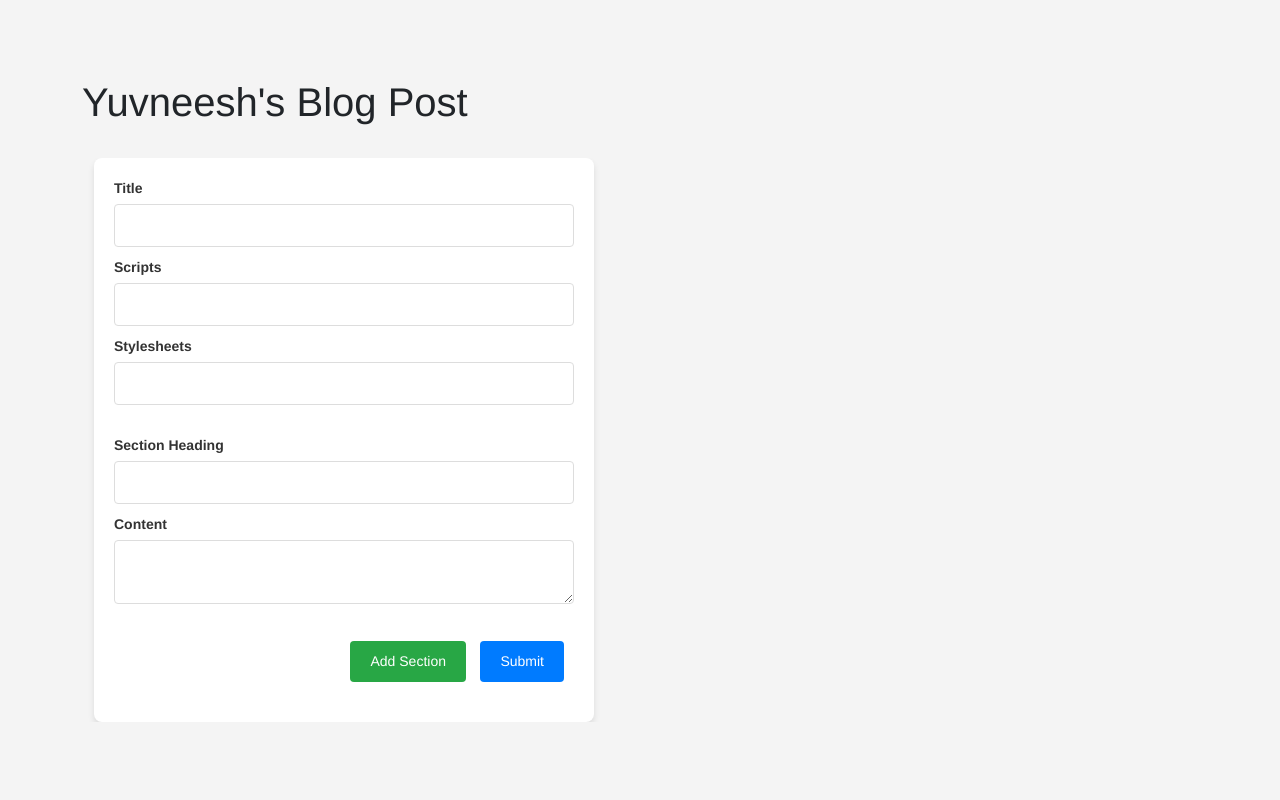
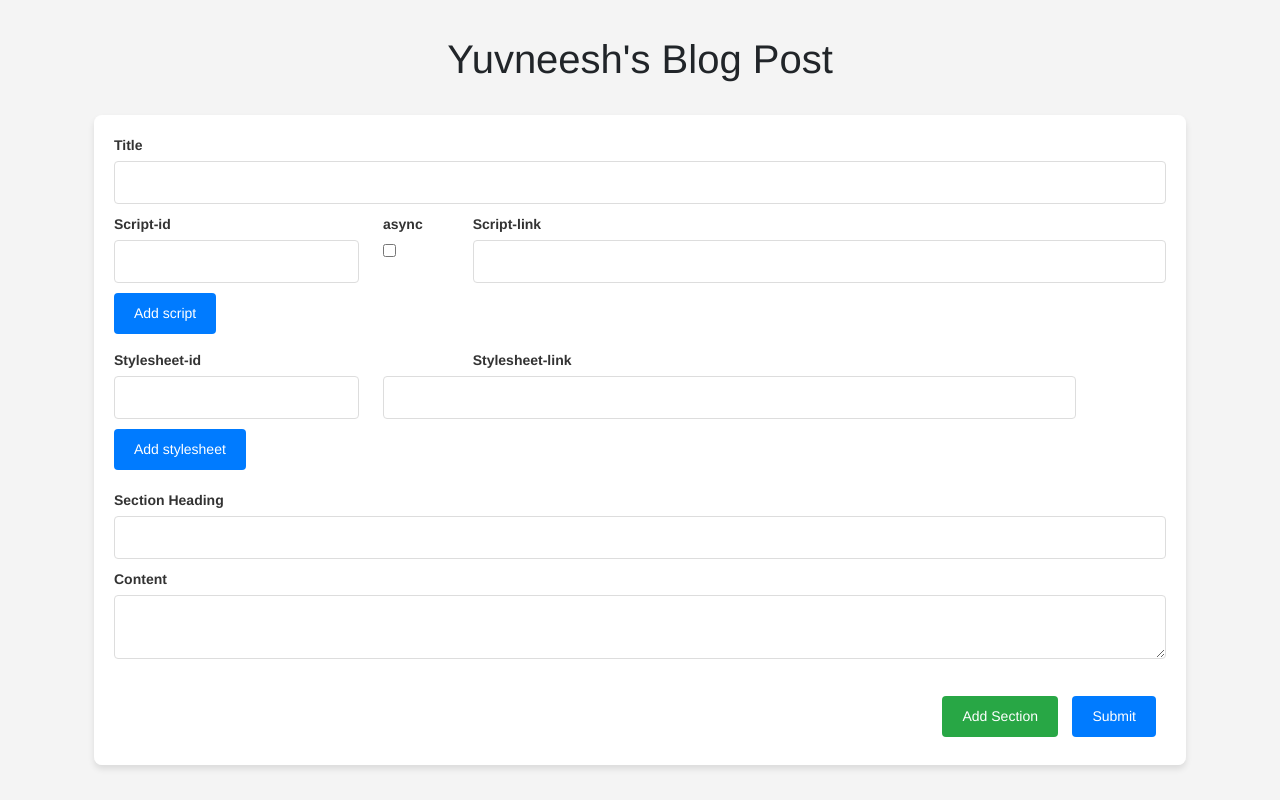
Before and after one commit to yuvneesh/blog-creator, a Flask app: page / in a window 1280 px wide. Run offline with Flask 3, Linux system fonts and the light colour scheme.

Commit message:
multi scripts and multi stylesheet ability added

```diff
--- a/app.py
+++ b/app.py
@@ -18,6 +18,14 @@ def index():
             form.sections.append_entry()
             return render_template("form.html", form=form)
 
+        if form.add_scripts_button.data:
+            form.scripts.append_entry()
+            return render_template("form.html", form=form)
+
+        if form.add_stylesheets_button.data:
+            form.stylesheets.append_entry()
+            return render_template("form.html", form=form)
+
         elif form.submit.data:
             if form.validate():
                 form.to_database(app.dbString)
--- a/form_handling.py
+++ b/form_handling.py
@@ -1,6 +1,6 @@
 from flask_wtf import FlaskForm
 from wtforms import Form as wtform
-from wtforms import StringField, SubmitField, TextAreaField, FieldList, FormField
+from wtforms import StringField, SubmitField, TextAreaField, FieldList, FormField, BooleanField
 from wtforms.validators import DataRequired
 import sqlite3
 
@@ -8,10 +8,21 @@ class ContentSectionForm(wtform):
     section_heading = StringField('Section Heading', validators=[DataRequired()])
     content = TextAreaField('Content', validators=[DataRequired()])
 
+class Scripts(wtform):
+    scripts_id = StringField('Script-id')
+    scripts_async = BooleanField('async')
+    scripts_link = StringField('Script-link')
+
+class Stylesheets(wtform):
+    stylesheets_id = StringField('Stylesheet-id')
+    stylesheets_link = StringField('Stylesheet-link')
+
 class BlogPostForm(FlaskForm):
     title = StringField('Title', validators=[DataRequired()])
-    scripts = StringField('Scripts')
-    stylesheets = StringField('Stylesheets')
+    scripts = FieldList(FormField(Scripts), min_entries=1)
+    add_scripts_button = SubmitField("Add script")
+    stylesheets = FieldList(FormField(Stylesheets), min_entries=1)
+    add_stylesheets_button = SubmitField("Add stylesheet")
     sections = FieldList(FormField(ContentSectionForm), min_entries=1)
     add_section = SubmitField(label='Add Section')
     submit = SubmitField(label='Submit')
--- a/static/styles.css
+++ b/static/styles.css
@@ -15,8 +15,7 @@ form {
     padding: 20px;
     border-radius: 8px;
     box-shadow: 0 4px 6px rgba(0, 0, 0, 0.1);
-    width: 60rem;
-    max-width: 500px;
+    max-height: 650px;
 }
 
 .grid-container, .section-container, .button-container {
--- a/templates/form.html
+++ b/templates/form.html
@@ -13,15 +13,41 @@
 </head>
 <body>
   <div class="container">
-    <h1>Yuvneesh's Blog Post</h1>
+    <h1 class="text-center">Yuvneesh's Blog Post</h1>
     <br>
-    <div class="container h-50 overflow-auto">
-      <form method="POST">
+    <div class="container">
+      <form method="POST" class="fluid-width overflow-auto">
         {{ form.hidden_tag() }}
         <div class="grid-container">
           <div>{{ form.title.label }} {{ form.title() }}</div>
-          <div>{{ form.scripts.label }} {{ form.scripts() }}</div>
-          <div>{{ form.stylesheets.label }} {{ form.stylesheets() }}</div>
+
+          {% for section in form.scripts %}
+            <div class="row">
+              <div class="col-3">{{ section.scripts_id.label }}</div>
+              <div class="col-1">{{ section.scripts_async.label }}</div>
+              <div class="col-8">{{ section.scripts_link.label }}</div>
+            </div>
+            <div class="row">
+              <div class="col-3">{{ section.scripts_id() }}</div>
+              <div class="col-1">{{ section.scripts_async() }}</div>
+              <div class="col-8">{{ section.scripts_link() }}</div>
+            </div>
+            {% endfor %}
+
+          <div class="col-sm mb-3"> {{ form.add_scripts_button() }}</div>
+
+          {% for section in form.stylesheets %}
+          <div class="row">
+            <div class="col-4">{{ section.stylesheets_id.label }}</div>
+            <div class="col-8">{{ section.stylesheets_link.label }}</div>
+          </div>
+          <div class="row">
+            <div class="col-3">{{ section.stylesheets_id() }}</div>
+            <div class="col-8">{{ section.stylesheets_link() }}</div>
+          </div>
+
+          {% endfor %}
+          <div class="col-sm mb-3"> {{ form.add_stylesheets_button() }}</div>
         </div>
         {% for section in form.sections %}
         <div class="section-container">
```
